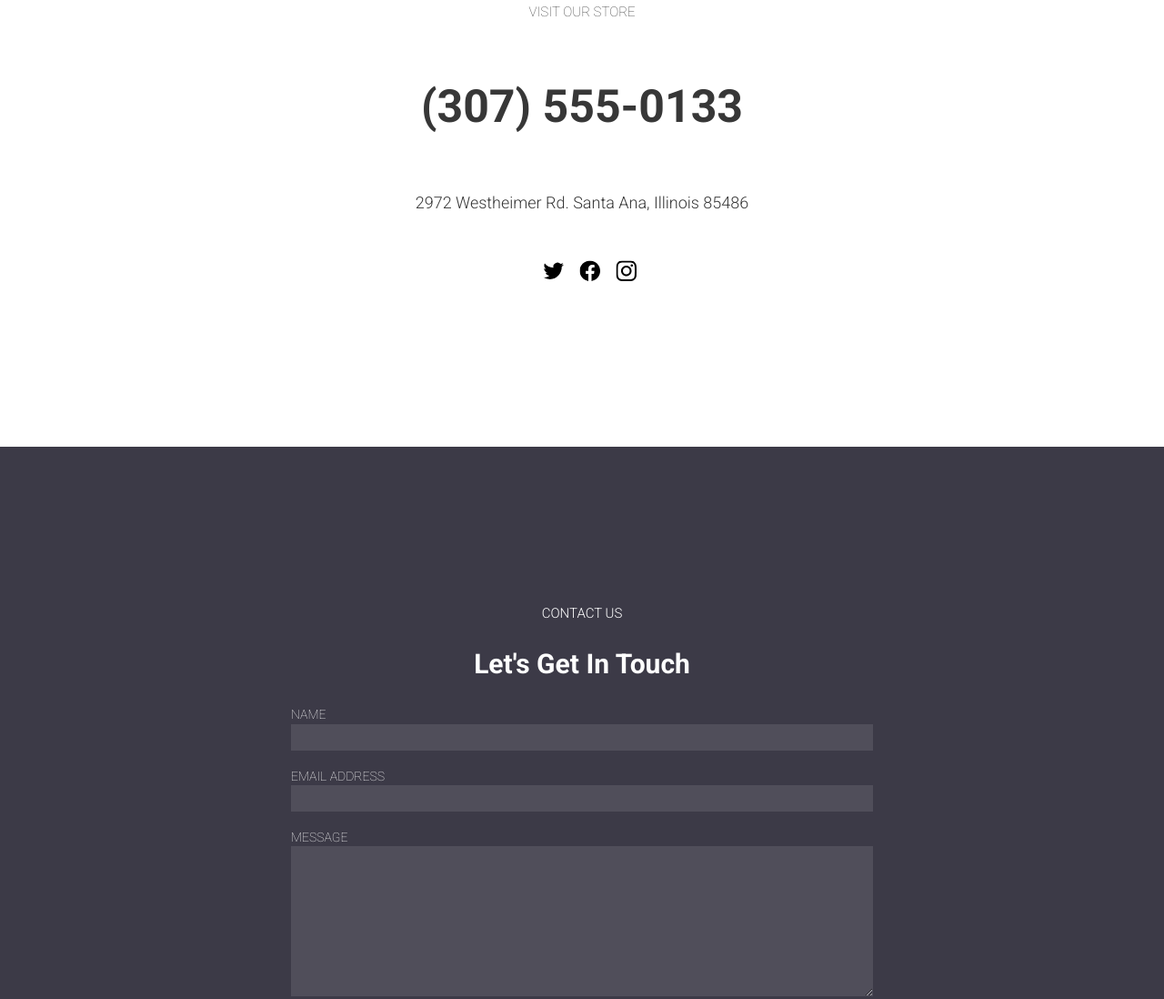
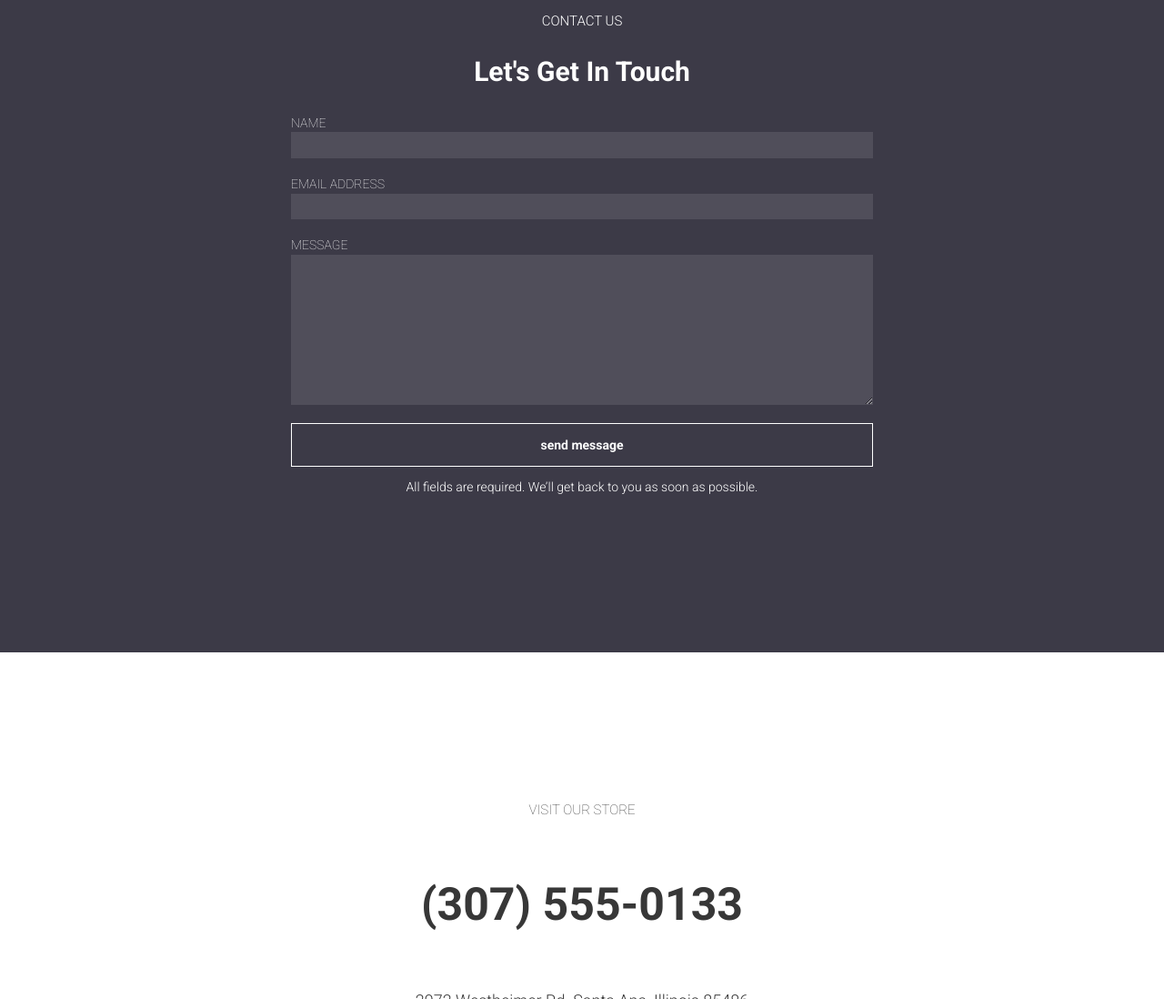
Before and after one commit to Ofonna-N/modern-chairs, a plain HTML site: page index.html in a window 1280 px wide. Shown: the part 2620-3718 px from the top of the page at 91% size. Drawn offline with Linux system fonts and the light colour scheme.

Commit message:
changed position of contact us component

```diff
--- a/index.html
+++ b/index.html
@@ -95,6 +95,30 @@
         </p>
         <button class="btn btn--white-outline">Order now</button>
       </section>
+      <section class="contact-us contact-us--grayish-blue block">
+        <h3 class="contact-us__title">CONTACT US</h3>
+        <h3 class="contact-us__cta">let's get in touch</h3>
+        <form class="contact-us_form">
+          <div class="contact-us__form-input-container">
+            <label for="name">NAME</label>
+            <input type="text" id="name" />
+          </div>
+          <div class="contact-us__form-input-container">
+            <label for="email">EMAIL ADDRESS</label>
+            <input type="email" id="email" />
+          </div>
+          <div class="contact-us__form-input-container">
+            <label for="message">message</label>
+            <textarea id="message" cols="30" rows="10"></textarea>
+          </div>
+          <button class="contact-us__btn btn btn--white-outline">
+            send message
+          </button>
+          <p class="contact-us__text">
+            All fields are required. We’ll get back to you as soon as possible.
+          </p>
+        </form>
+      </section>
       <section class="visit-section block">
         <h3 class="visit-section__title">VISIT OUR STORE</h3>
         <h4 class="visit-section__number">(307) 555-0133</h4>
@@ -119,30 +143,7 @@
           </li>
         </ul>
       </section>
-      <section class="contact-us contact-us--grayish-blue block">
-        <h3 class="contact-us__title">CONTACT US</h3>
-        <h3 class="contact-us__cta">let's get in touch</h3>
-        <form class="contact-us_form">
-          <div class="contact-us__form-input-container">
-            <label for="name">NAME</label>
-            <input type="text" id="name" />
-          </div>
-          <div class="contact-us__form-input-container">
-            <label for="email">EMAIL ADDRESS</label>
-            <input type="email" id="email" />
-          </div>
-          <div class="contact-us__form-input-container">
-            <label for="message">message</label>
-            <textarea id="message" cols="30" rows="10"></textarea>
-          </div>
-          <button class="contact-us__btn btn btn--white-outline">
-            send message
-          </button>
-          <p class="contact-us__text">
-            All fields are required. We’ll get back to you as soon as possible.
-          </p>
-        </form>
-      </section>
+
       <footer class="footer block">
         <p>&copy; Copyright 2021 The Chair Company. All rights reserved.</p>
       </footer>
```
Also changed, not shown: components/contact-us.html (added, +22 -0 lines).
